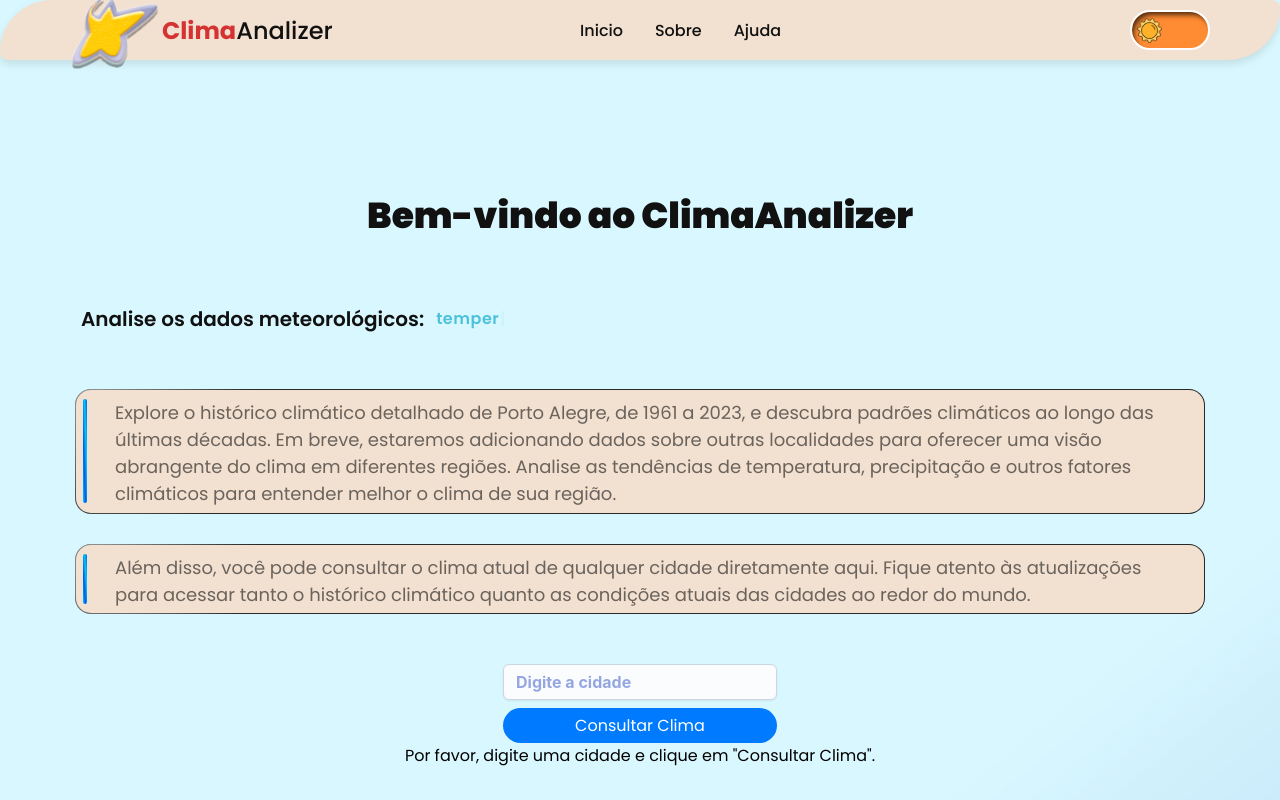
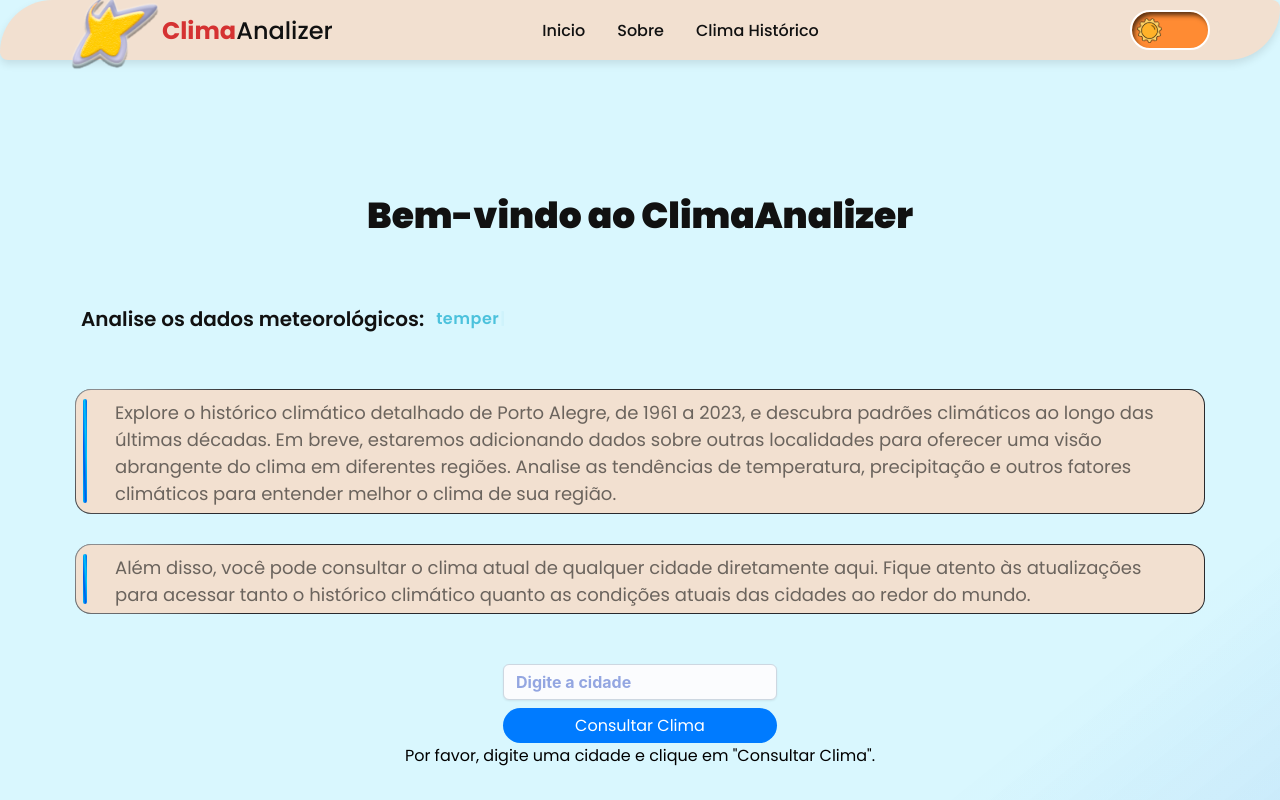
Before and after one commit to alanledur1/ClimaAnalizer_WebSite_FullStack, a React (Create React App) app: page / in a window 1280 px wide. Shown: the top 800 px of the page. Built offline with nearby package versions, Linux system fonts and the light colour scheme.

Commit message:
refactor: navigation and search

```diff
--- a/src/components/navigation/navigation.jsx
+++ b/src/components/navigation/navigation.jsx
@@ -374,7 +374,7 @@ const [open, setOpen] = React.useState(false);
             <NavItems>
               <NavLink href='#inicio'>Inicio</NavLink>
               <NavLink href='#sobre'>Sobre</NavLink>
-              <NavLink href='#ajuda'>Ajuda</NavLink>
+              <NavLink href='#climaHistórico'>Clima Histórico</NavLink>
             </NavItems>
             <ButtonContainer>
               <InputCheckbox
--- a/src/components/search/search.jsx
+++ b/src/components/search/search.jsx
@@ -200,7 +200,7 @@ const Search = ({ isDark, darkTheme, lightTheme}) => {
     };
 
   return (
-    <ContentSearch>
+    <ContentSearch id='climaHistórico'>
         <Content>
             <ContainerCards>
                 <ObjectTitle>
```
